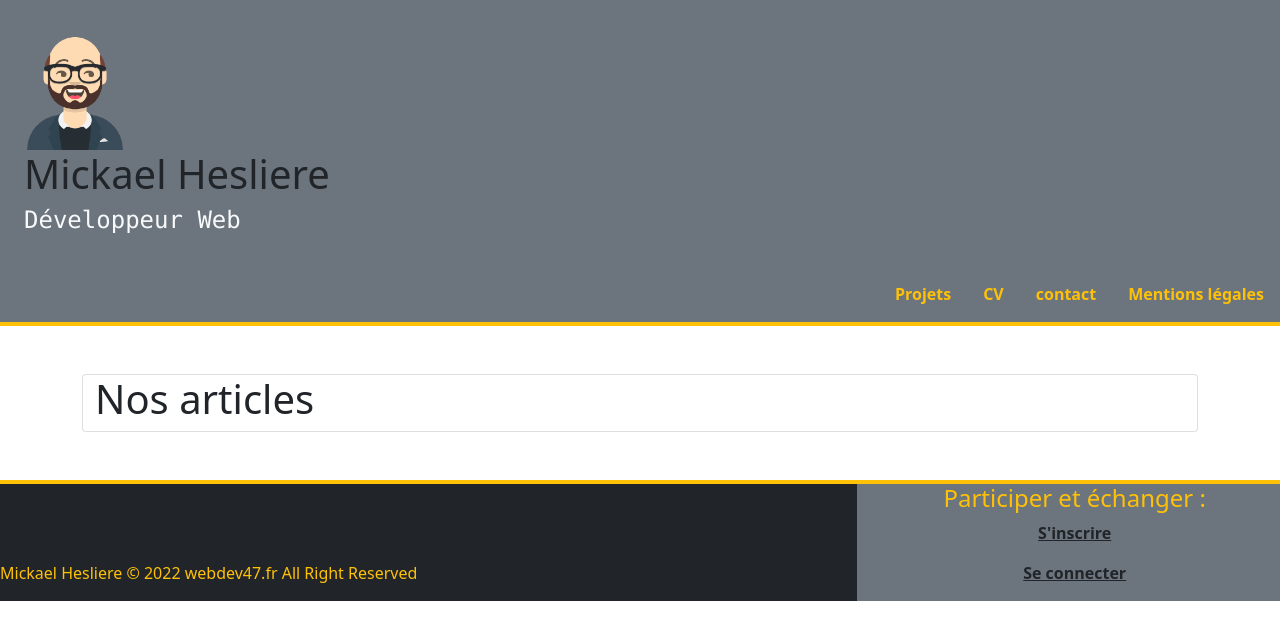
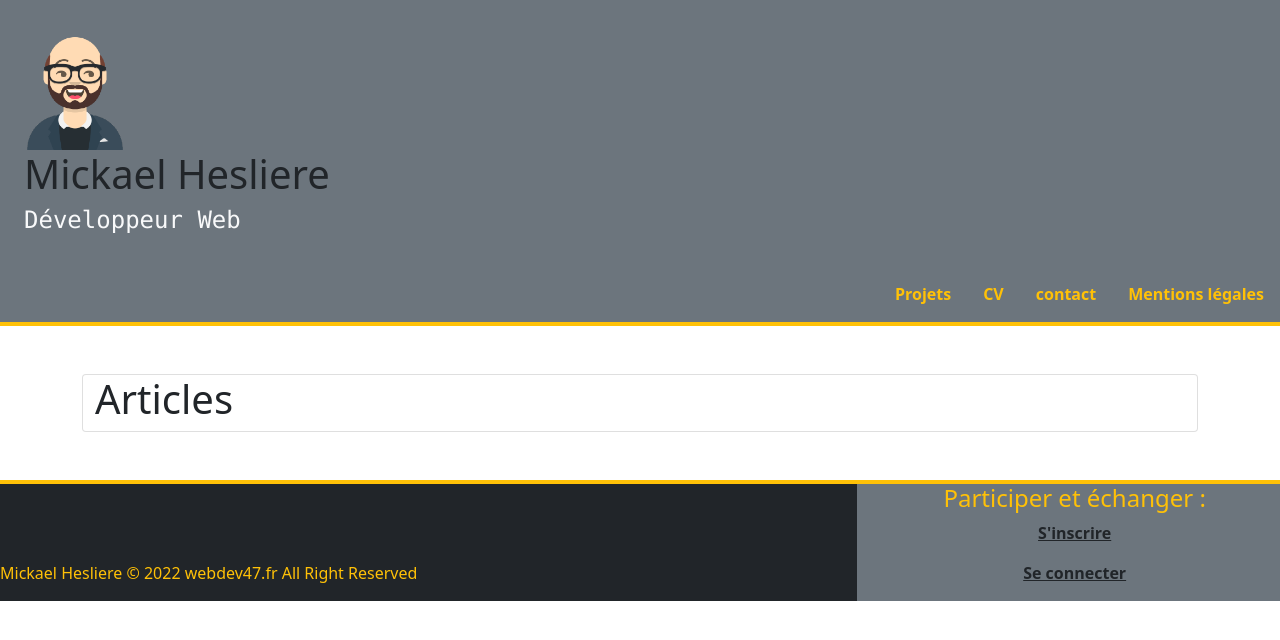
Before and after one commit to Mick-Web-dev/blog, a PHP site: page / in a window 1280 px wide. Shown: the top 640 px of the page. Run offline with PHP 8.4, Linux system fonts and the light colour scheme; data that the repository does not hold is empty.

```diff
--- a/templates/posts/index.html.php
+++ b/templates/posts/index.html.php
@@ -1,6 +1,6 @@
 <div class="container">
     <div class="row">
-        <h1>Nos articles</h1>
+        <h1>Articles</h1>
 
         <div class="col col-10">
             <?php foreach ($post as $post) : ?>
```
Also changed, not shown: delete-comment.php (+7 -9 lines), delete-post.php (+8 -10 lines), index.php (+6 -6 lines), post.php (+14 -19 lines), save-comment.php (+15 -21 lines).
